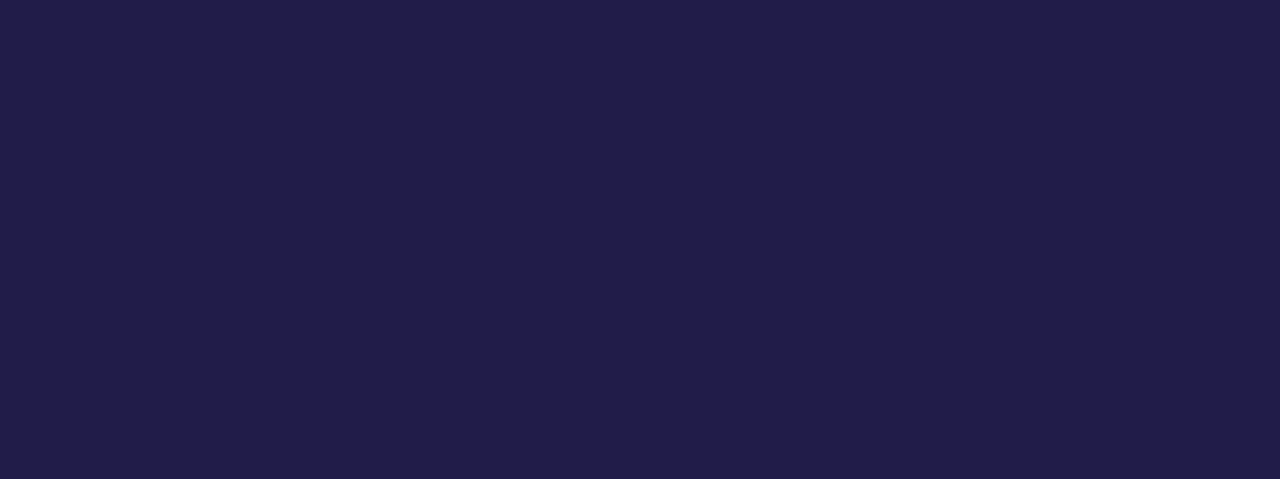
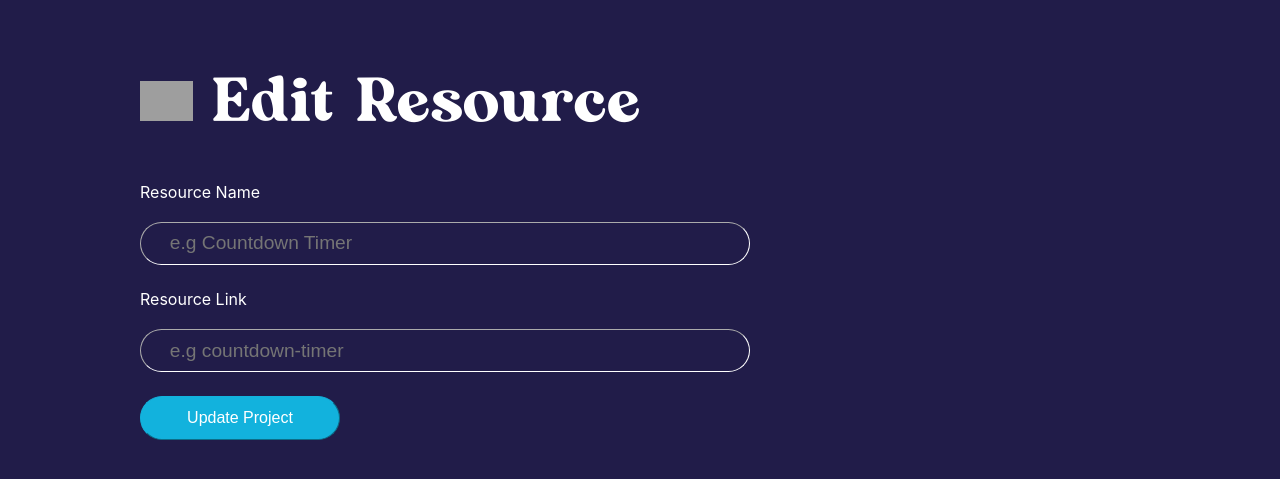
Before and after one commit to aremu-smog/react-august-frontend, a React (Create React App) app: page /dashboard/edit-resource/1 in a window 1280 px wide. Shown: the part 175-654 px from the top of the page. Built offline with nearby package versions, Linux system fonts and the light colour scheme; no server answers; grey boxes are pictures that could not be loaded.

Commit message:
Resource Management

```diff
--- a/src/dashboard/Home.js
+++ b/src/dashboard/Home.js
@@ -1,6 +1,7 @@
 import React,{useState, useEffect} from 'react'
 import Title from './components/Title'
 import ViewProject from './project/ViewProject'
+import ViewResource from './resource/ViewResource'
 import {server} from "./constants"
 import axios from 'axios'
 
@@ -8,11 +9,16 @@ import axios from 'axios'
 
 const Home = () => {
     const [projects, setProjects] = useState([])
+    const [resources, setResources] = useState([])
+
+    const projectRequest = axios.get(`${server}/api/projects`)
+    const resourceRequest = axios.get(`${server}/api/resources`)
 
     useEffect(()=>{
-        axios.get(`${server}/api/projects`)
+        axios.all([projectRequest, resourceRequest])
         .then(res => {
-            setProjects(res.data)
+            setProjects(res[0].data)
+            setResources(res[1].data)
         })
         .catch(
             error => {
@@ -28,6 +34,9 @@ const Home = () => {
                 projects.map(project => <ViewProject key={project.id} project_id={project.id} project_name={project.name}/>)
             }
             <Title name="Resources" link="dashboard/new-resource" new_item={true} />
+            {
+                resources.map(resource => <ViewResource key={resource.id} project_id={resource.id} project_name={resource.name}/>)
+            }
         </div>
     )
 
--- a/src/dashboard/index.js
+++ b/src/dashboard/index.js
@@ -1,7 +1,9 @@
 import React from 'react'
 import {Route} from 'react-router-dom'
 import NewProject from './project/NewProject'
-import NewResource from './NewResource'
+import NewResource from './resource/NewResource'
+import EditResource from './resource/EditResource'
+
 import Header from './components/Header'
 import Home from './Home'
 import './dashboard.css'
@@ -15,6 +17,7 @@ const Dashboard = () => {
             <Route path="/dashboard/new-project"  component={NewProject} />
             <Route path="/dashboard/edit-project/:id"  component={EditProject} />
             <Route path="/dashboard/new-resource"  component={NewResource} />
+            <Route path="/dashboard/edit-resource/:id"  component={EditResource} />
             <Route path="/dashboard" exact component={Home} />
 
 
--- /dev/null
+++ b/src/dashboard/resource/EditResource.js
@@ -0,0 +1,82 @@
+import React,{useState, useEffect} from 'react'
+import Title from '../components/Title'
+import axios from 'axios'
+import {useParams} from 'react-router-dom'
+import {server} from '../constants'
+
+const EditResource = () => {
+    const [loading, setLoading] = useState(false)
+    const [message, setMessage] = useState("")
+
+    const [resourceName, setResourceName] = useState()
+    const [resourceLink, setResourceLink] = useState()
+
+    const [resource, setResource] = useState({})
+
+    let id = useParams().id
+    useEffect(()=> {
+        console.log(`Component ti mount bayi ${id}`)
+        axios.get(`${server}/api/resources/${id}`)
+        .then(res => {
+           setResource(res.data)
+           setResourceName(resource.name)
+           setResourceLink(resource.link)
+        })
+        .catch(error => {
+            console.log(error.message)
+        })
+
+    }, [id,resource.name, resource.link])
+
+    const updateResource = (e) => {
+        e.preventDefault()
+        setLoading(true)
+        setMessage("")
+
+        const data = {
+            "resource_name": resourceName,
+            "resource_link": resourceLink
+
+        }
+        axios.put(`${server}/api/resources/${id}`, data)
+        .then(res => {
+            setLoading(false)
+            setMessage("Resource updated successfully")
+            console.log(res.data)
+
+        })
+        .catch(error => {
+            setLoading(false)
+            setMessage(error.message)
+            // console.log(error)
+        })
+    }
+
+    return(
+        <div className="content-wrapper">
+            <Title name="Edit Resource" link="dashboard"  />
+            <div className="form-container">
+            <h3>{message}</h3>
+        <form onSubmit={updateResource}>
+                <div className="form-group">
+                    <label>Resource Name </label>
+                    <input type="text" value={resourceName}  required  onChange={(e) => setResourceName(e.target.value)} placeholder="e.g Countdown Timer" />
+                </div>
+
+                <div className="form-group">
+                    <label>Resource Link</label>
+                    <input type="text" required value={resourceLink} onChange={(e) => setResourceLink(e.target.value)} placeholder = "e.g countdown-timer" />
+                </div>
+
+
+                <div className="form-group">
+                    <input type="submit" value={loading ? "Hang on a sec...":"Update Project"} />
+                </div>
+
+            </form>
+            </div>
+        </div>
+    )
+}
+
+export default EditResource
--- /dev/null
+++ b/src/dashboard/resource/NewResource.js
@@ -0,0 +1,62 @@
+import React,{useState} from 'react'
+import Title from '../components/Title'
+import axios from 'axios'
+import {server} from '../constants'
+
+const NewResource = () => {
+    const [loading, setLoading] = useState(false)
+    const [message, setMessage] = useState("")
+
+    const [resourceName, setResourceName] = useState()
+    const [resourceLink, setResourceLink] = useState()
+
+    const addResource = (e) => {
+        e.preventDefault()
+        setLoading(true)
+        setMessage("")
+
+        const data = new FormData()
+        data.append("resource_name",resourceName)
+        data.append("resource_link",resourceLink)
+
+        axios.post(`${server}/api/resources`, data)
+        .then(res => {
+            setLoading(false)
+            setMessage("Resource added successfully")
+            // console.log(res.data)
+
+        })
+        .catch(error => {
+            setLoading(false)
+            setMessage(error.message)
+            // console.log(error)
+        })
+    }
+
+    return(
+        <div className="content-wrapper">
+            <Title name="New Resource" link="dashboard"  />
+            <div className="form-container">
+            <h3>{message}</h3>
+        <form onSubmit={addResource}>
+                <div className="form-group">
+                    <label>Resource Name </label>
+                    <input type="text"  required  onChange={(e) => setResourceName(e.target.value)} placeholder="e.g Countdown Timer" />
+                </div>
+
+                <div className="form-group">
+                    <label>Resource Link</label>
+                    <input type="text" required  onChange={(e) => setResourceLink(e.target.value)} placeholder = "e.g countdown-timer" />
+                </div>
+
+                <div className="form-group">
+                    <input type="submit" value={loading ? "Hang on a sec...":"Create Resource"} />
+                </div>
+
+            </form>
+            </div>
+        </div>
+    )
+}
+
+export default NewResource
--- /dev/null
+++ b/src/dashboard/resource/ViewResource.js
@@ -0,0 +1,27 @@
+import React from 'react'
+import {Link} from 'react-router-dom'
+import axios from 'axios'
+import {server} from '../constants'
+
+const deletResource = (project_id) =>{
+    // alert(project_id)
+    axios.delete(`${server}/api/resources/${project_id}`)
+    .then(res => {
+        alert('Project Deleted')
+    })
+    .catch(error => {
+        alert(error.message)
+    })
+}
+
+const ViewResource = ({project_name,project_id}) =>{
+    return(
+        <div className="project_list space_between">
+            <div className="text">{project_name}</div>
+            <Link to={`/dashboard/edit-resource/${project_id}`}><img src="../../dashboard/edit_icon.svg" className="edit" alt="Edit Icon" /></Link>
+            <img onClick={()=> deletResource(project_id)} src="../../dashboard/delete_icon.svg" className="delete" alt="Delete Icon" />
+        </div>
+    )
+}
+
+export default ViewResource
```
Also changed, not shown: public/dashboard/React August Logo.svg.
